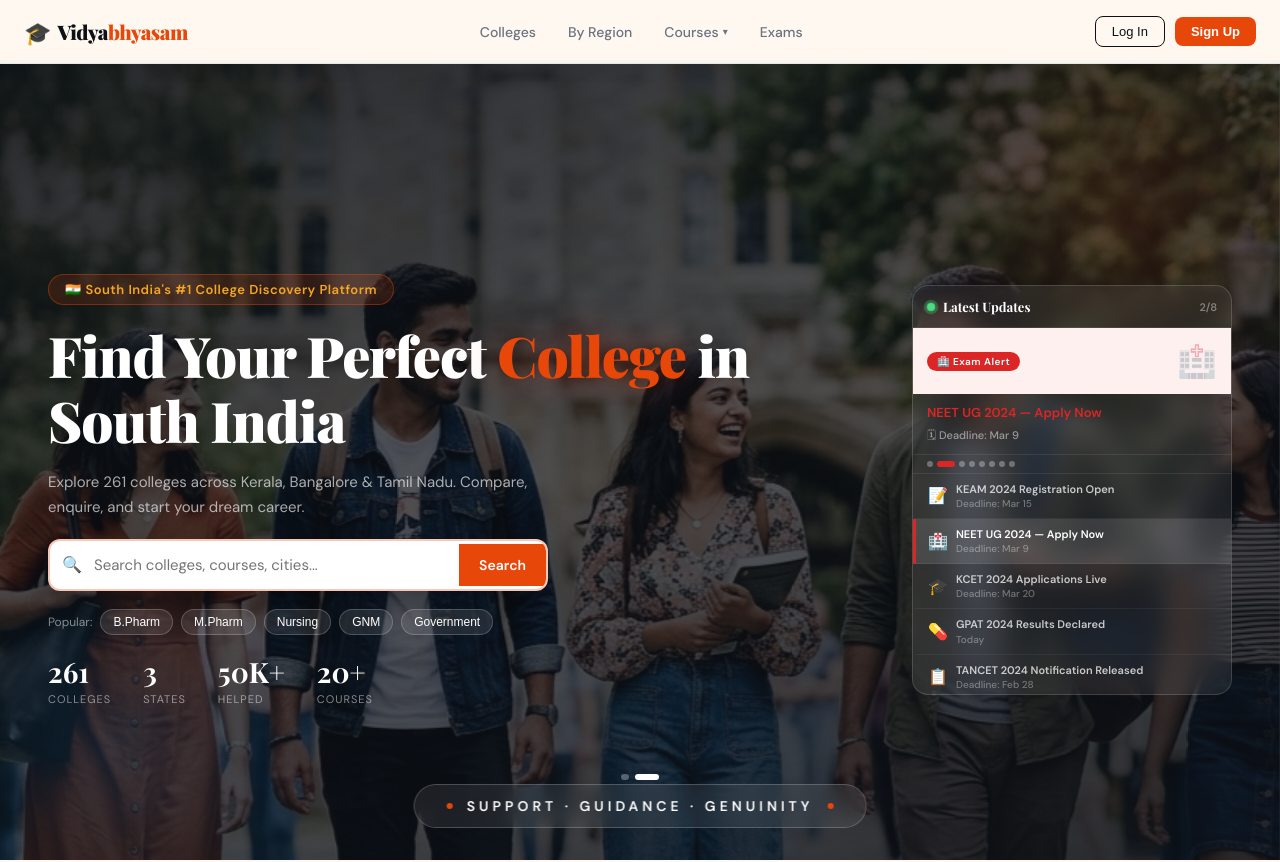
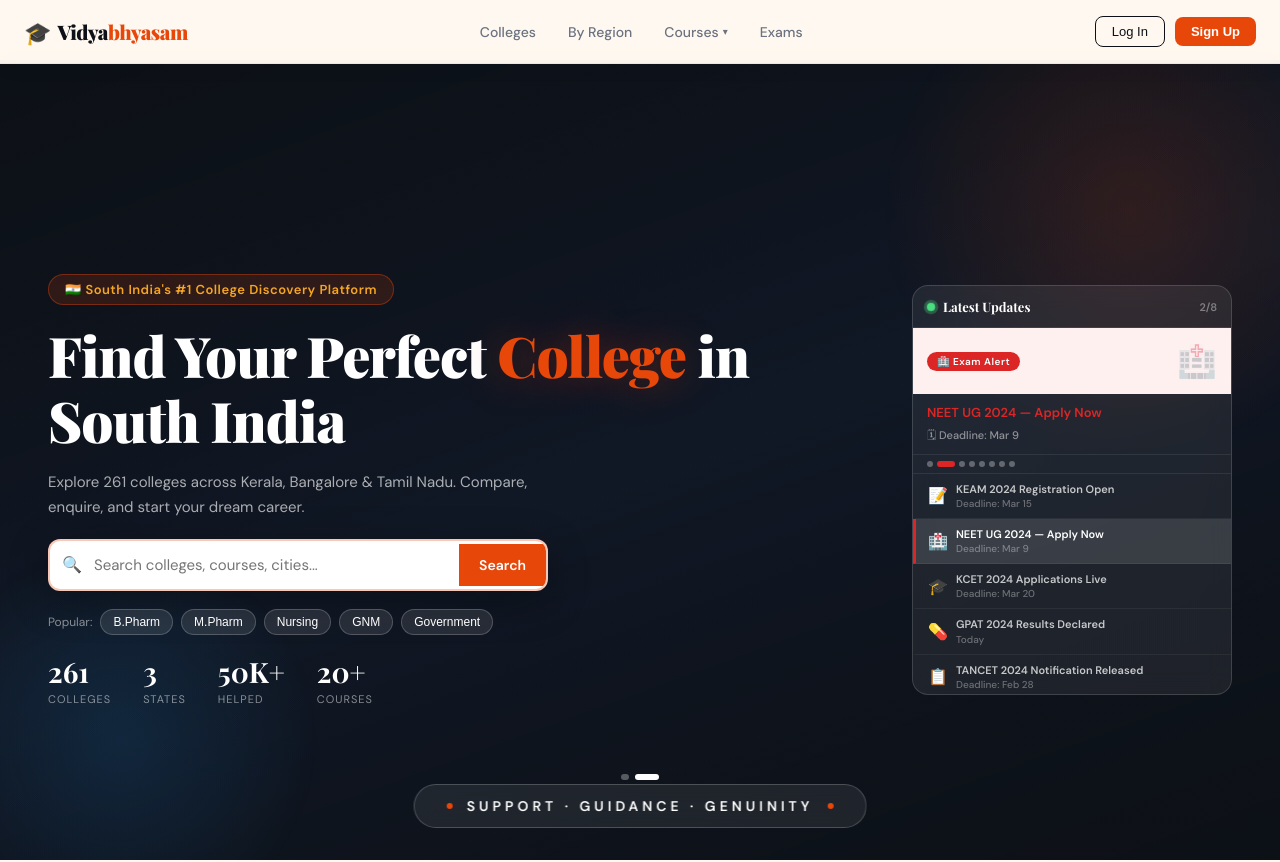
Before and after one commit to Dinoy77/vidhyabyasam, a React (Vite) app: page / in a window 1280 px wide. Shown: the top 862 px of the page. Built offline with nearby package versions, Linux system fonts and the light colour scheme.

Commit message:
fix: student photo first then dark gradient

```diff
--- a/src/components/Hero.jsx
+++ b/src/components/Hero.jsx
@@ -97,8 +97,8 @@
 }
 
 const slides = [
+  '/images/students1.jpg',
   null,
-  '/images/students1.jpg',
 ];
 
 export default function Hero({ onSearch }) {
@@ -124,13 +124,15 @@
     <section style={styles.hero}>
       {/* Background slideshow */}
       <div style={styles.slidesWrap}>
-        <div style={{
+        {slides.map((src, i) => (
+          src === null ? (
+            <div key="dark" style={{
               position: 'absolute', inset: 0,
               background: 'linear-gradient(160deg, #0D1117 0%, #1a2a4a 50%, #0D1117 100%)',
-          opacity: currentSlide === 0 ? 1 : 0,
+              opacity: currentSlide === i ? 1 : 0,
               transition: 'opacity 1.5s ease',
             }} />
-        {slides.slice(1).map((src, i) => (
+          ) : (
             <img
               key={src}
               src={src}
@@ -139,10 +141,11 @@
                 position: 'absolute', inset: 0,
                 width: '100%', height: '100%',
                 objectFit: 'cover',
-              opacity: currentSlide === i + 1 ? 1 : 0,
+                opacity: currentSlide === i ? 1 : 0,
                 transition: 'opacity 1.5s ease',
               }}
             />
+          )
         ))}
         <div style={styles.slideOverlay} />
       </div>
```
Lines whose indentation alone changed are shown as unchanged.
